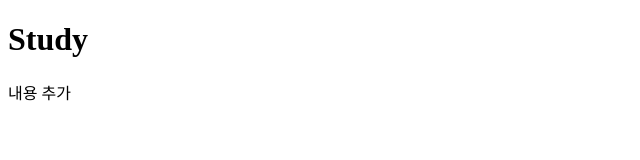
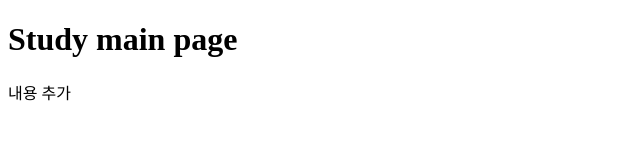
Before and after one commit to uenji/helloworld, a plain HTML site: page index.html in a window 1280 px wide. Shown: the whole page, without its empty margins (0-640 px from the left). Drawn offline with Linux system fonts and the light colour scheme.

Commit message:
메인페이지 생성

```diff
--- a/index.html
+++ b/index.html
@@ -7,7 +7,7 @@
     <title>Document</title>
 </head>
 <body>
-    <h1>Study</h1>
+    <h1>Study main page</h1>
     <div>내용 추가</div>
 </body>
 </html>
```
